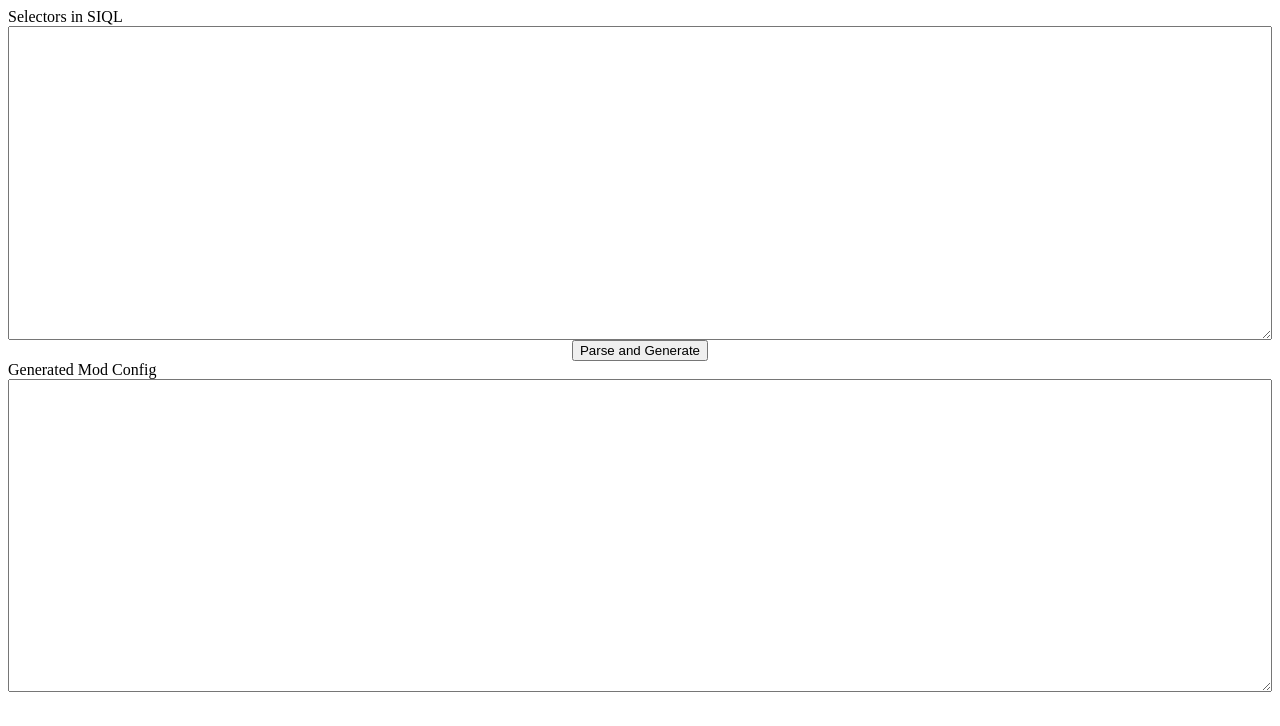
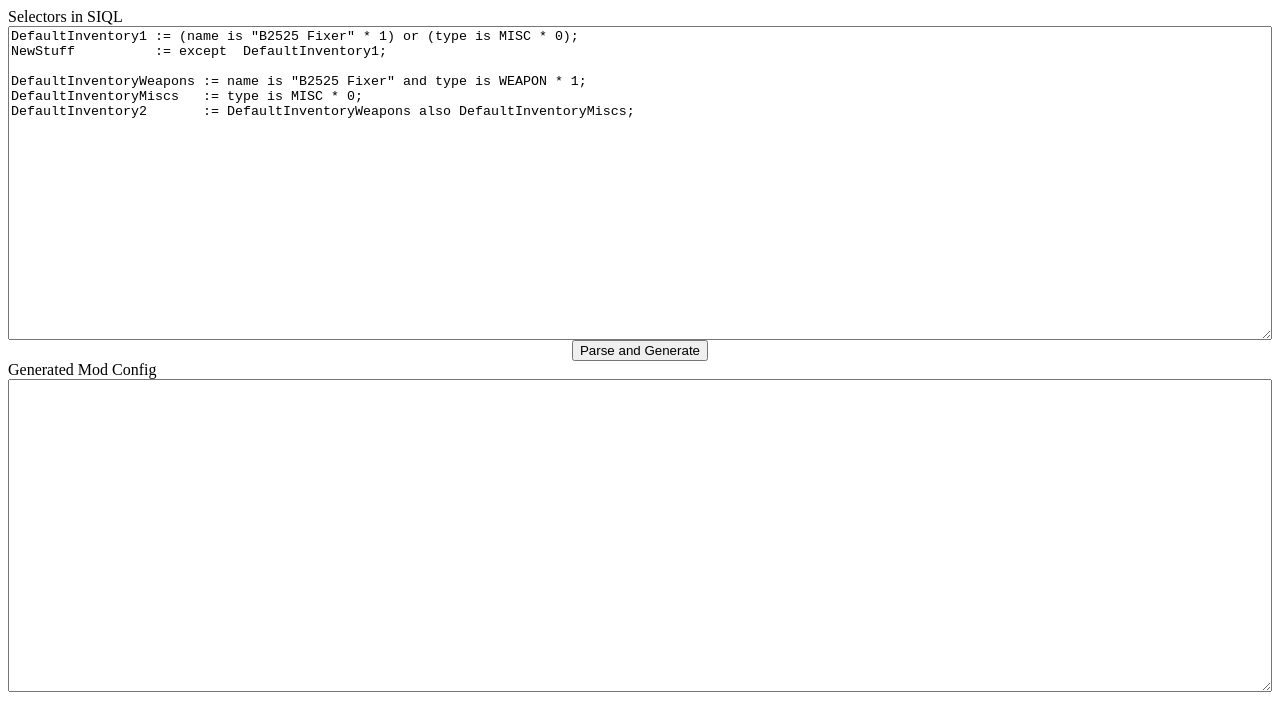
Before and after one commit to Vippenson/SIQL, a plain HTML site: page index.html in a window 1280 px wide. Drawn offline with Linux system fonts and the light colour scheme.

Commit message:
Update index.html

```diff
--- a/index.html
+++ b/index.html
@@ -22,7 +22,14 @@
   </style>
 </head>
 <div>Selectors in SIQL</div>
-<textarea id='input'></textarea>
+<textarea id='input'>
+DefaultInventory1 := (name is "B2525 Fixer" * 1) or (type is MISC * 0);
+NewStuff          := except  DefaultInventory1;
+
+DefaultInventoryWeapons := name is "B2525 Fixer" and type is WEAPON * 1;
+DefaultInventoryMiscs   := type is MISC * 0;
+DefaultInventory2       := DefaultInventoryWeapons also DefaultInventoryMiscs;
+</textarea>
 <center><button onclick="parse()">Parse and Generate</button></center>
 <div>Generated Mod Config</div>
 <textarea id='output'></textarea>
```
